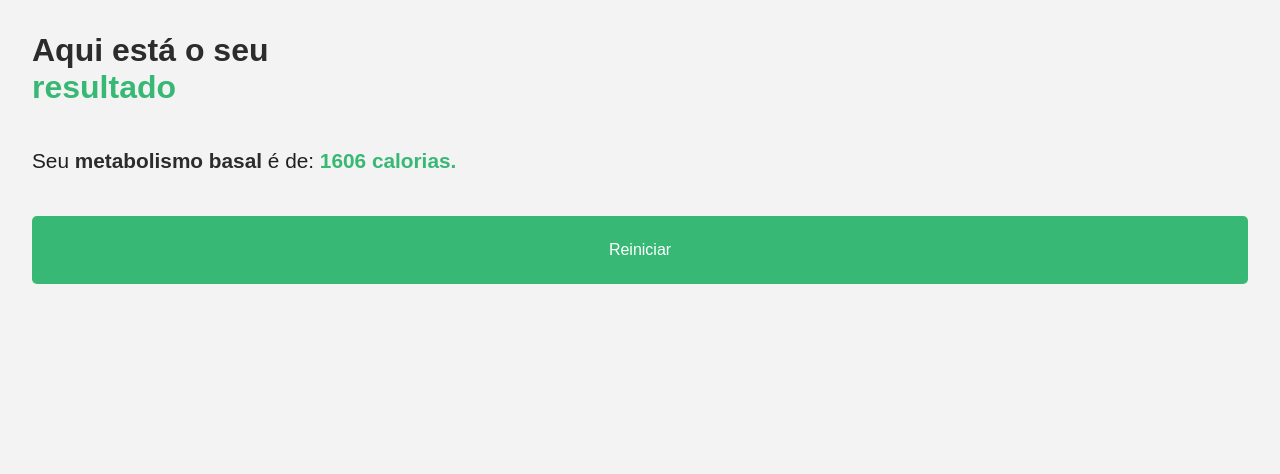
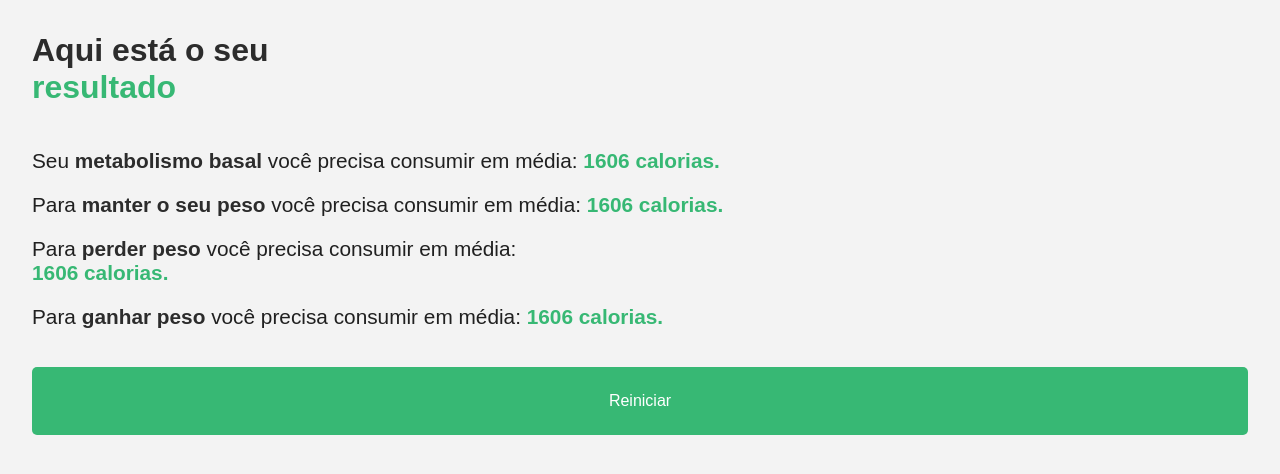
Before and after one commit to RebecaBaruch/gocal-react-project, a React (Vite) app: page /ShowResult in a window 1280 px wide. Shown: the top 474 px of the page. Built offline with nearby package versions, Linux system fonts and the light colour scheme.

Commit message:
feat: ResulItem text style...

```diff
--- a/src/components/MainTitle/styled.jsx
+++ b/src/components/MainTitle/styled.jsx
@@ -9,11 +9,13 @@ export const TitleBox = styled.div`
 `;
 
 export const Title = styled.h1`
-    font-size: "2rem";
+    font-size: "2.2rem";
     color: #2C2C2C;
+    font-weight: 900;
 `
 
 export const ColoredTitle = styled.h1`
-    font-size: "2rem";
+    font-size: "2.2rem";
     color: #37B874;
+    font-weight: 900;
 `;
--- a/src/components/ResultItem/styled.jsx
+++ b/src/components/ResultItem/styled.jsx
@@ -2,6 +2,7 @@ import styled from 'styled-components';
 
 export const TextBox = styled.div`
     text-align: left;
-    margin-bottom: 25px;
+    margin-bottom: 20px;
     font-size: 1.3rem;
+    font-weight: lighter;
 `;
--- a/src/pages/ShowResult/index.jsx
+++ b/src/pages/ShowResult/index.jsx
@@ -1,5 +1,6 @@
 import { Link, useNavigate } from 'react-router-dom';
 import { Wrapper } from '../../global/GlobalStyles';
+import { ResultContainer } from './styled';
 import MainTitle from '../../components/MainTitle';
 import ResultItem from '../../components/ResultItem';
 import MarkedText from '../../components/MarkedText';
@@ -13,10 +14,24 @@ function ShowResult() {
         <Wrapper>
             <MainTitle primaryText="Aqui está o seu" markedText="resultado" />
 
-            <ResultItem>
-                Seu <MarkedText>metabolismo basal</MarkedText> é de:
-                <MarkedText marked='green-marked'> 1606 calorias.</MarkedText>
-            </ResultItem>
+            <ResultContainer>
+                <ResultItem>
+                    Seu <MarkedText>metabolismo basal</MarkedText> você precisa consumir em média:
+                    <MarkedText marked='green-marked'> 1606 calorias.</MarkedText>
+                </ResultItem>
+                <ResultItem>
+                    Para <MarkedText>manter o seu peso</MarkedText> você precisa consumir em média:
+                    <MarkedText marked='green-marked'> 1606 calorias.</MarkedText>
+                </ResultItem>
+                <ResultItem>
+                    Para <MarkedText>perder peso</MarkedText> você precisa consumir em média: <br></br>
+                    <MarkedText marked='green-marked'> 1606 calorias.</MarkedText>
+                </ResultItem>
+                <ResultItem>
+                    Para <MarkedText>ganhar peso</MarkedText> você precisa consumir em média:
+                    <MarkedText marked='green-marked'> 1606 calorias.</MarkedText>
+                </ResultItem>
+            </ResultContainer>
 
             <Link to='/'>
                 <NavButton type='next'>Reiniciar</NavButton>
--- /dev/null
+++ b/src/pages/ShowResult/styled.jsx
@@ -0,0 +1,8 @@
+import styled from 'styled-components';
+
+export const ResultContainer = styled.div`
+    display: flex;
+    justify-content: center;
+    flex-direction: column;
+    gap: 0px;
+`;
```
